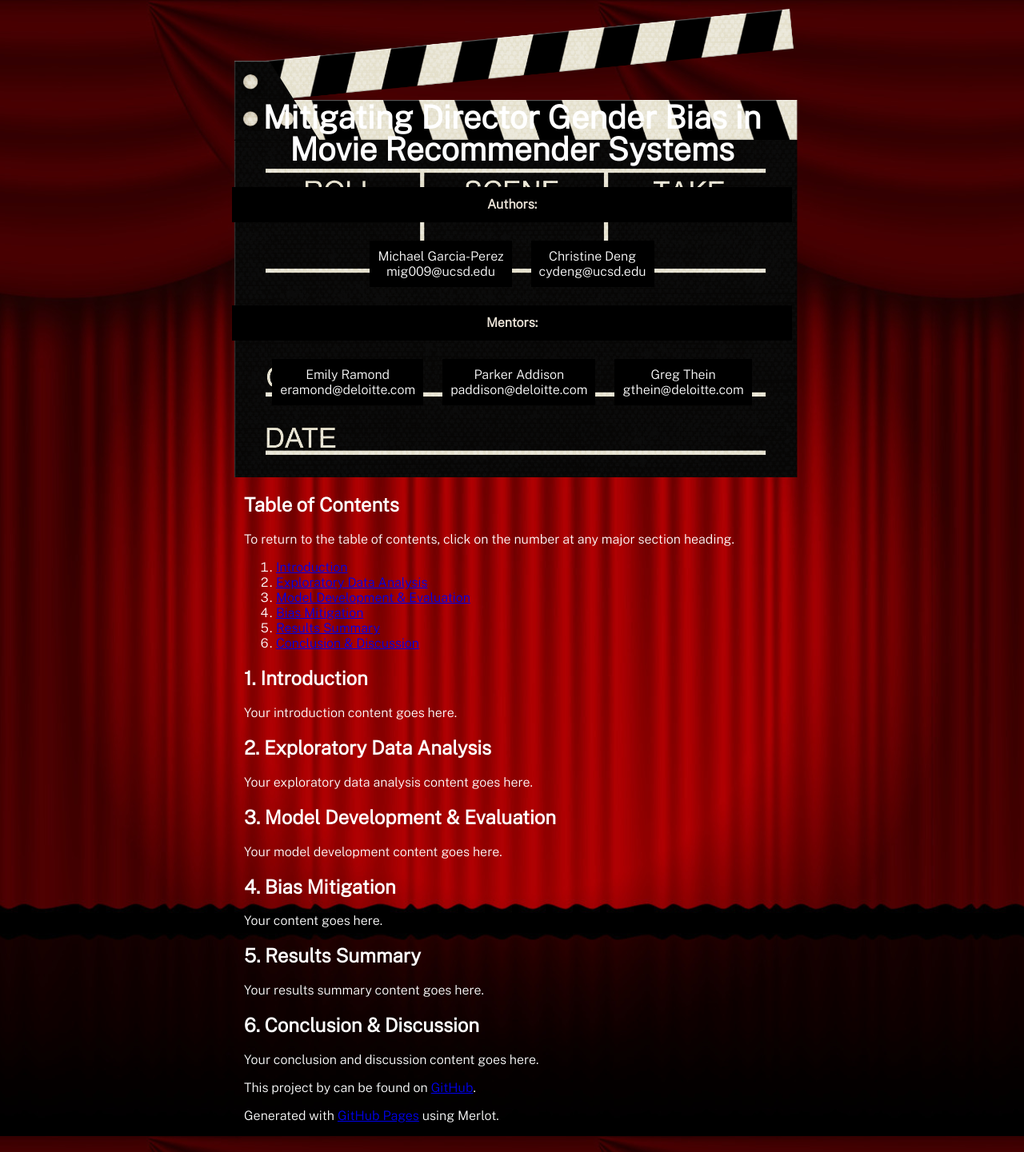
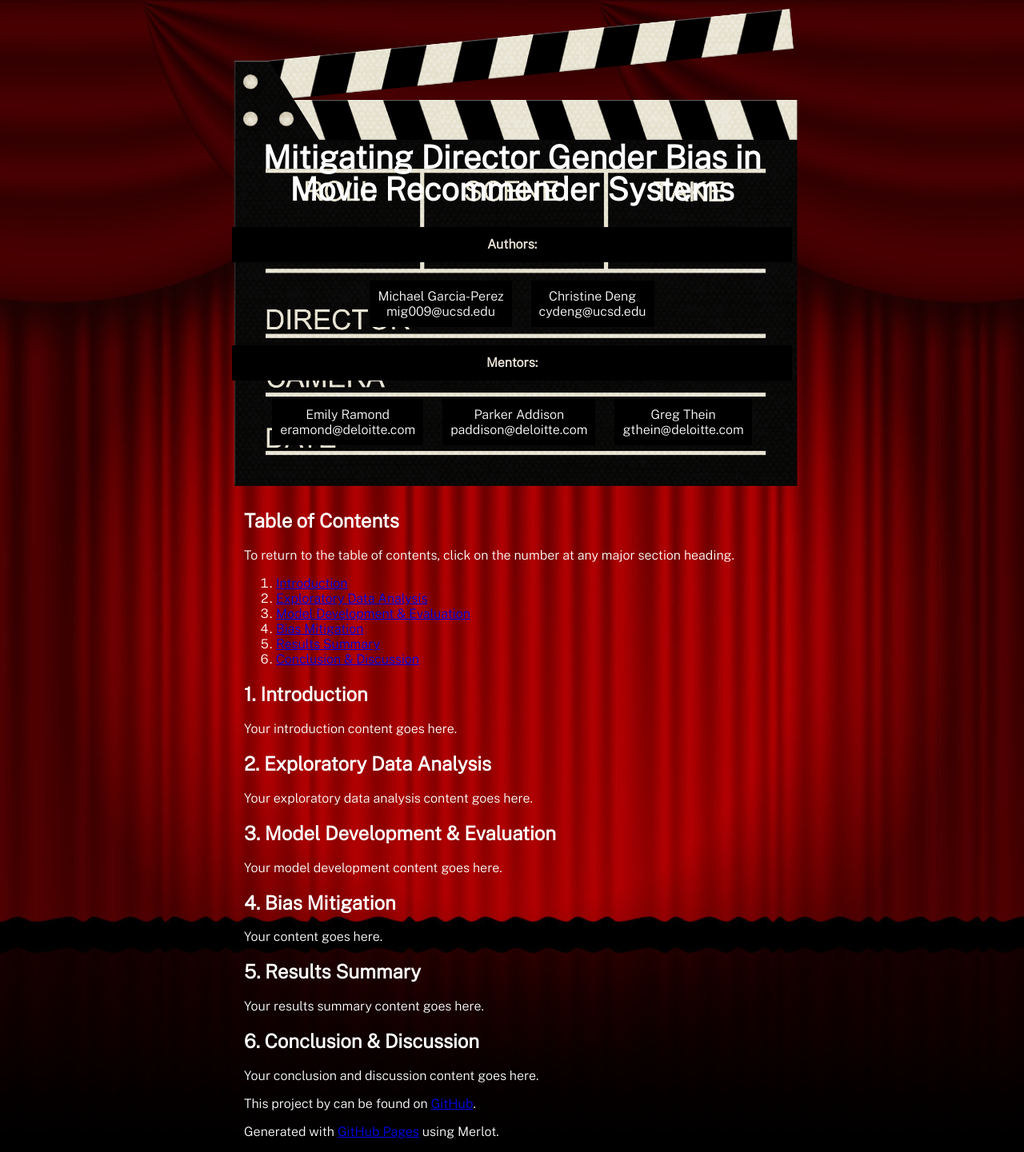
Before and after one commit to michael-garciaperez/DSC180A-Methodology-5, a Jekyll site: the page built from index.md, in a window 1280 px wide. Shown: the whole page at 80% size. Built offline with Jekyll 4.4.1, drawn with Linux system fonts in a browser that asks for light colours.

Commit message:
Update style.scss

```diff
--- a/assets/css/style.scss
+++ b/assets/css/style.scss
@@ -26,7 +26,7 @@ header {
   z-index: 2;
   margin: 0 auto;
   max-width: 700px; /* Adjusted width of the header */
-  padding: 100px 20px 80px;
+  padding: 150px 20px 50px;
   background-image: url('../images/clapboard.png');
   background-size: 100%; /* Adjusted size of the background image */
   background-repeat: no-repeat;
```
